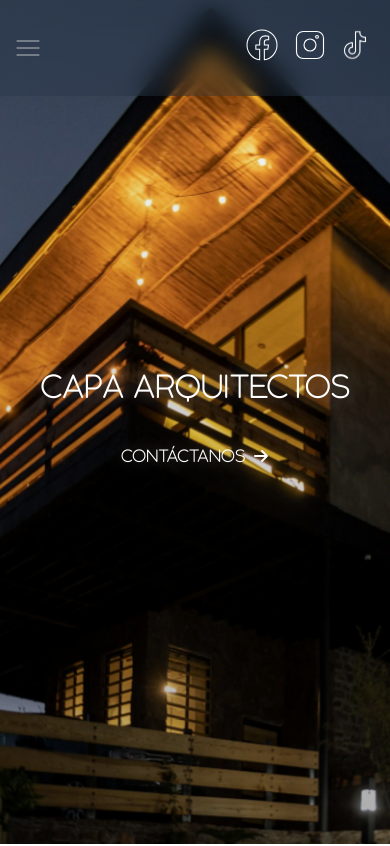
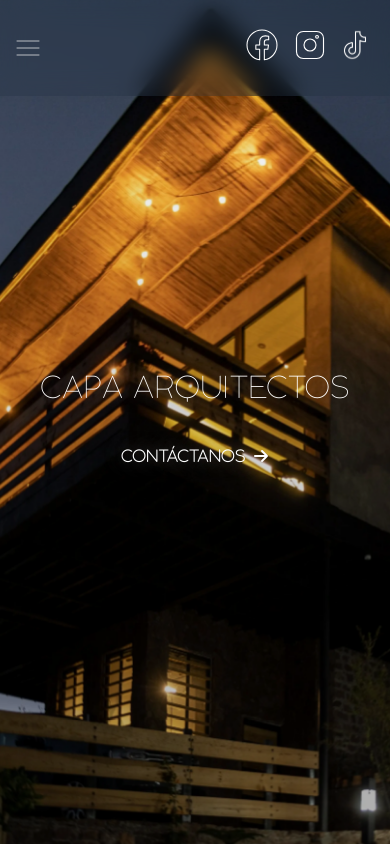
Before and after one commit to Duotech-Design/capaarquitectos-landing, a React (Vite) app: page / in a window 390 px wide. Shown: the top 846 px of the page. Built offline with nearby package versions, Linux system fonts and the light colour scheme.

Commit message:
update font2

```diff
--- a/src/components/footer/Footer.tsx
+++ b/src/components/footer/Footer.tsx
@@ -42,7 +42,7 @@ export const Footer = () => {
               <p className="mb-4 text-sm font-bold">
                 Lunes a Viernes
               </p>
-              <p className="font-sans font-bold text-sm">
+              <p className="font-sans font-semibold text-sm">
 
                 9:00 - 18:00
               </p>
--- a/src/components/home/Home.tsx
+++ b/src/components/home/Home.tsx
@@ -70,7 +70,7 @@ const Home = () => {
 
       <div className="relative flex items-center justify-center text-3xl lg:text-7xl z-20">
         <div className="flex flex-col gap-y-8 justify-center items-center h-screen text-white">
-          <h1 className="text-focus-in font-bold sm:font-light text-shadow-drop-center">
+          <h1 className="text-focus-in text-shadow-drop-center">
             {t("hero.title")}
           </h1>
           <CustomButton text={t("hero.button")}/>
--- a/src/components/projects/Projects.tsx
+++ b/src/components/projects/Projects.tsx
@@ -43,10 +43,10 @@ const Projects = () => {
     >
       <header className="flex flex-col flex-1 gap-y-6">
         <div className="mt-32">
-          <h3 className="text-xl font-bold sm:font-normal">{t("projects.title")}</h3>
+          <h3 className="text-xl font-semibold sm:font-thin">{t("projects.title")}</h3>
         </div>
         <div className="text-right py-3">
-          <h4 className="text-md font-bold sm:font-normal">{`${t("projects.button1")} | ${t(
+          <h4 className="text-md font-semibold sm:font-thin">{`${t("projects.button1")} | ${t(
             "projects.button2"
           )}`}</h4>
         </div>
```
